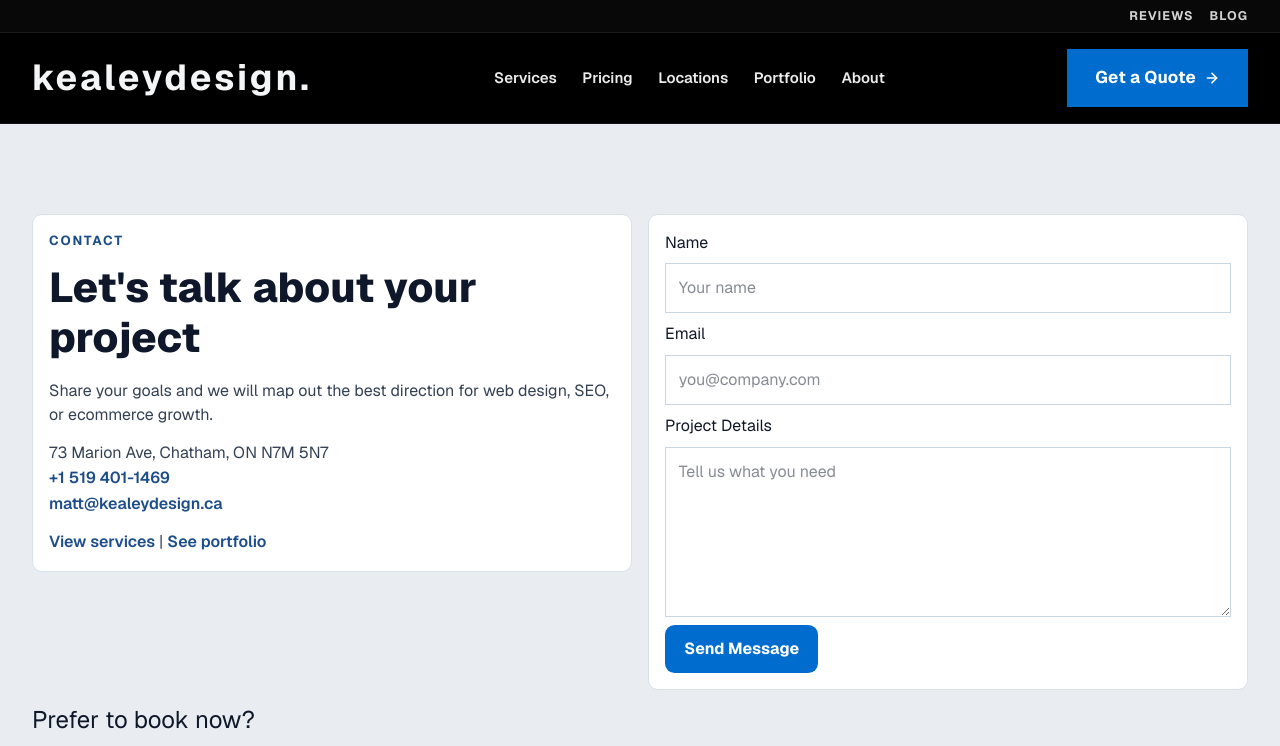
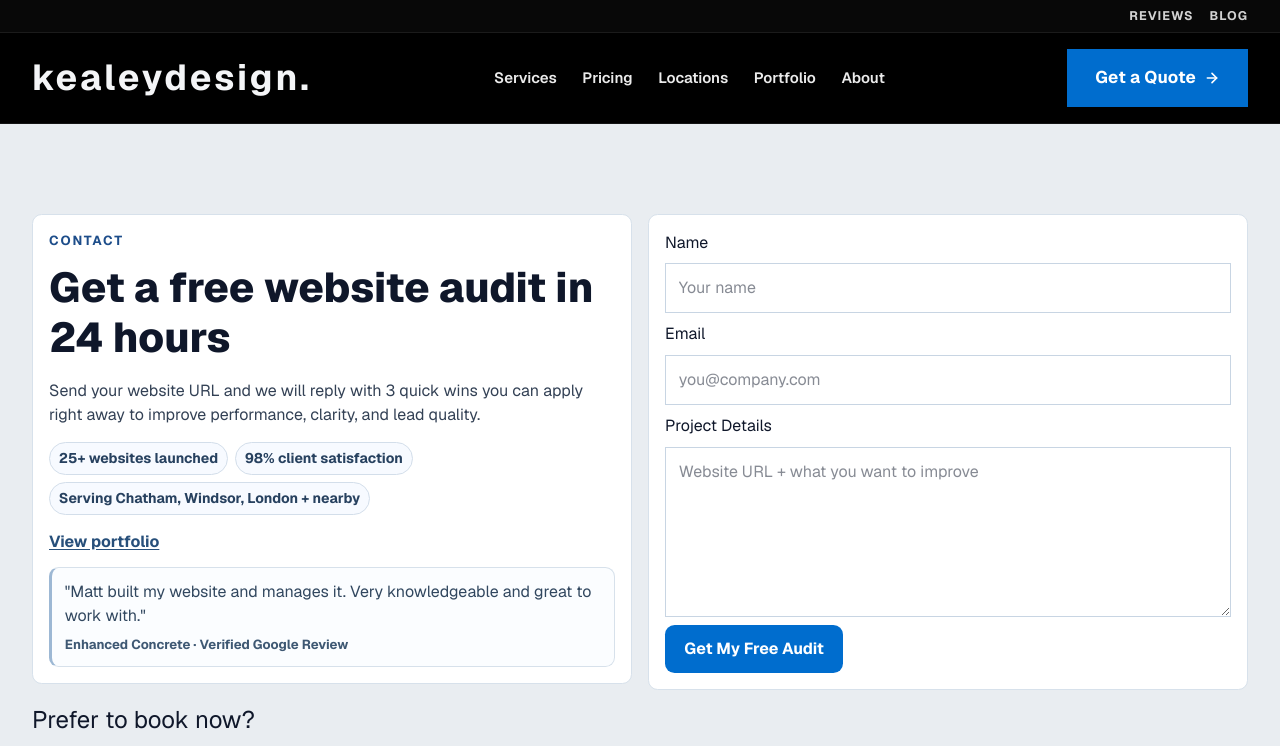
Before and after one commit to SytheGames/my-app, a Next.js app: page /contact in a window 1280 px wide. Shown: the top 746 px of the page. Built offline with nearby package versions, Linux system fonts and the light colour scheme; no server answers; grey boxes are pictures that could not be loaded.

Commit message:
updated contact page

```diff
--- a/app/contact/page.tsx
+++ b/app/contact/page.tsx
@@ -10,11 +10,12 @@ const thankYouUrl = `${siteUrl}/thank-you`;
 
 export const metadata: Metadata = {
   title: "Contact",
-  description: "Contact Kealey Design to discuss your website, SEO, or ecommerce project.",
+  description: "Get a free website audit with a 24-hour turnaround from Kealey Design. We will send 3 quick wins to improve conversion, speed, and local visibility.",
   alternates: { canonical: "/contact" },
   openGraph: {
     title: "Contact",
-    description: "Contact Kealey Design to discuss your website, SEO, or ecommerce project.",
+    description:
+      "Get a free website audit with a 24-hour turnaround from Kealey Design. We will send 3 quick wins to improve conversion, speed, and local visibility.",
     url: "/contact",
     type: "website",
     images: [{ url: "/mockup.png" }],
@@ -22,7 +23,8 @@ export const metadata: Metadata = {
   twitter: {
     card: "summary_large_image",
     title: "Contact",
-    description: "Contact Kealey Design to discuss your website, SEO, or ecommerce project.",
+    description:
+      "Get a free website audit with a 24-hour turnaround from Kealey Design. We will send 3 quick wins to improve conversion, speed, and local visibility.",
     images: ["/mockup.png"],
   },
 };
@@ -32,7 +34,8 @@ export default function ContactPage() {
     "@context": "https://schema.org",
     "@type": "ContactPage",
     name: "Contact Kealey Design",
-    description: "Contact Kealey Design to discuss your website, SEO, or ecommerce project.",
+    description:
+      "Get a free website audit with a 24-hour turnaround from Kealey Design. We will send 3 quick wins to improve conversion, speed, and local visibility.",
     url: `${siteUrl}/contact`,
   };
 
@@ -44,26 +47,43 @@ export default function ContactPage() {
           <div className="contact-page__layout">
             <div className="contact-page__visual">
               <p className="contact-page__eyebrow">CONTACT</p>
-              <h1 className="contact-page__title">Let&apos;s talk about your project</h1>
+              <h1 className="contact-page__title">Get a free website audit in 24 hours</h1>
               <p className="contact-page__lead">
-                Share your goals and we will map out the best direction for web design, SEO, or
-                ecommerce growth.
+                Send your website URL and we will reply with 3 quick wins you can apply right away
+                to improve performance, clarity, and lead quality.
               </p>
-              <address className="contact-page__contact" aria-label="Business contact details">
-                73 Marion Ave, Chatham, ON N7M 5N7
-                <br />
-                <a href="tel:+15194011469">+1 519 401-1469</a>
-                <br />
-                <a href="mailto:matt@kealeydesign.ca">matt@kealeydesign.ca</a>
-              </address>
-              <p className="contact-page__contact">
-                <Link href="/services">View services</Link> | <Link href="/portfolio">See portfolio</Link>
-              </p>
+
+              <ul className="contact-page__stats" aria-label="Trust highlights">
+                <li className="contact-page__stat-item">25+ websites launched</li>
+                <li className="contact-page__stat-item">98% client satisfaction</li>
+                <li className="contact-page__stat-item">Serving Chatham, Windsor, London + nearby</li>
+              </ul>
+
+              <div className="contact-page__cta-row" aria-label="Contact page actions">
+                <Link className="contact-page__cta-secondary" href="/portfolio">
+                  View portfolio
+                </Link>
+              </div>
+
+              <blockquote className="contact-page__testimonial" aria-label="Client testimonial">
+                <p className="contact-page__testimonial-quote">
+                  &quot;Matt built my website and manages it. Very knowledgeable and great to work with.&quot;
+                </p>
+                <p className="contact-page__testimonial-meta">
+                  Enhanced Concrete · Verified Google Review
+                </p>
+              </blockquote>
             </div>
 
-            <form className="contact-page__form" aria-label="Contact form" action={web3formsEndpoint} method="POST">
+            <form
+              id="contact-form"
+              className="contact-page__form"
+              aria-label="Contact form"
+              action={web3formsEndpoint}
+              method="POST"
+            >
               <input type="hidden" name="access_key" value={web3formsAccessKey} />
-              <input type="hidden" name="subject" value="New Contact Page Inquiry - Kealey Design" />
+              <input type="hidden" name="subject" value="Free Audit Request - Kealey Design" />
               <input type="hidden" name="from_name" value="Kealey Design Website" />
               <input type="hidden" name="redirect" value={thankYouUrl} />
               <input
@@ -82,9 +102,15 @@ export default function ContactPage() {
               <input id="contact-email-page" type="email" name="email" placeholder="you@company.com" required />
 
               <label htmlFor="contact-message">Project Details</label>
-              <textarea id="contact-message" name="message" rows={6} placeholder="Tell us what you need" required />
+              <textarea
+                id="contact-message"
+                name="message"
+                rows={6}
+                placeholder="Website URL + what you want to improve"
+                required
+              />
 
-              <button type="submit">Send Message</button>
+              <button type="submit">Get My Free Audit</button>
             </form>
           </div>
 
--- a/app/globals.css
+++ b/app/globals.css
@@ -3451,6 +3451,95 @@ a {
   font-weight: 600;
 }
 
+.contact-page__stats {
+  margin: 0.95rem 0 0;
+  padding: 0;
+  list-style: none;
+  display: flex;
+  flex-wrap: wrap;
+  gap: 0.45rem;
+}
+
+.contact-page__stat-item {
+  margin: 0;
+  color: #27415f;
+  font-size: 0.88rem;
+  font-weight: 650;
+  padding: 0.3rem 0.55rem;
+  border: 0.0625rem solid #d3deea;
+  border-radius: 9999px;
+  background: #f7faff;
+}
+
+.contact-page__stat-item::before {
+  content: "";
+}
+
+.contact-page__cta-row {
+  margin-top: 0.95rem;
+  display: flex;
+  flex-wrap: wrap;
+  align-items: center;
+  gap: 0.65rem;
+}
+
+.contact-page__cta-row .contact-page__cta-primary {
+  display: inline-flex;
+  align-items: center;
+  justify-content: center;
+  min-height: 2.75rem;
+  padding: 0.75rem 1.15rem;
+  border-radius: var(--radius-card);
+  background: var(--accent);
+  color: #ffffff;
+  font-weight: 760;
+  border: 0;
+}
+
+.contact-page__cta-row .contact-page__cta-primary:hover {
+  background: var(--accent-hover);
+}
+
+.contact-page__cta-row .contact-page__cta-secondary {
+  display: inline-flex;
+  align-items: center;
+  justify-content: center;
+  min-height: auto;
+  padding: 0;
+  border: 0;
+  background: transparent;
+  color: #274f7a;
+  font-weight: 650;
+  text-decoration: underline;
+  text-underline-offset: 0.14em;
+}
+
+.contact-page__cta-row .contact-page__cta-secondary:hover {
+  color: #0b3a6c;
+}
+
+.contact-page__testimonial {
+  margin: 0.85rem 0 0;
+  padding: 0.7rem 0.8rem;
+  border: 0.0625rem solid #d7e1eb;
+  border-left: 0.2rem solid #9db8d4;
+  border-radius: var(--radius-card);
+  background: #fbfdff;
+}
+
+.contact-page__testimonial-quote {
+  margin: 0;
+  color: #31475f;
+  line-height: 1.5;
+}
+
+.contact-page__testimonial-meta {
+  margin: 0.45rem 0 0;
+  color: #3e5873;
+  font-size: 0.82rem;
+  font-weight: 700;
+}
+
 .contact-page__form {
   margin-top: 0;
   display: grid;
@@ -3461,6 +3550,13 @@ a {
   padding: 1rem;
 }
 
+.contact-page__form-hook {
+  margin: 0 0 0.3rem;
+  color: #1d4d8a;
+  font-size: 0.92rem;
+  font-weight: 650;
+}
+
 .contact-page__form input,
 .contact-page__form textarea {
   border: 0.0625rem solid #c8d5e3;
@@ -3680,6 +3776,19 @@ a {
     grid-template-columns: 1fr;
   }
 
+  .contact-page__cta-row {
+    gap: 0.45rem;
+  }
+
+  .contact-page__cta-primary {
+    width: 100%;
+  }
+
+  .contact-page__cta-row .contact-page__cta-secondary {
+    width: 100%;
+    justify-content: flex-start;
+  }
+
   .contact-page__scheduler-embed {
     min-height: 36rem;
   }
```
